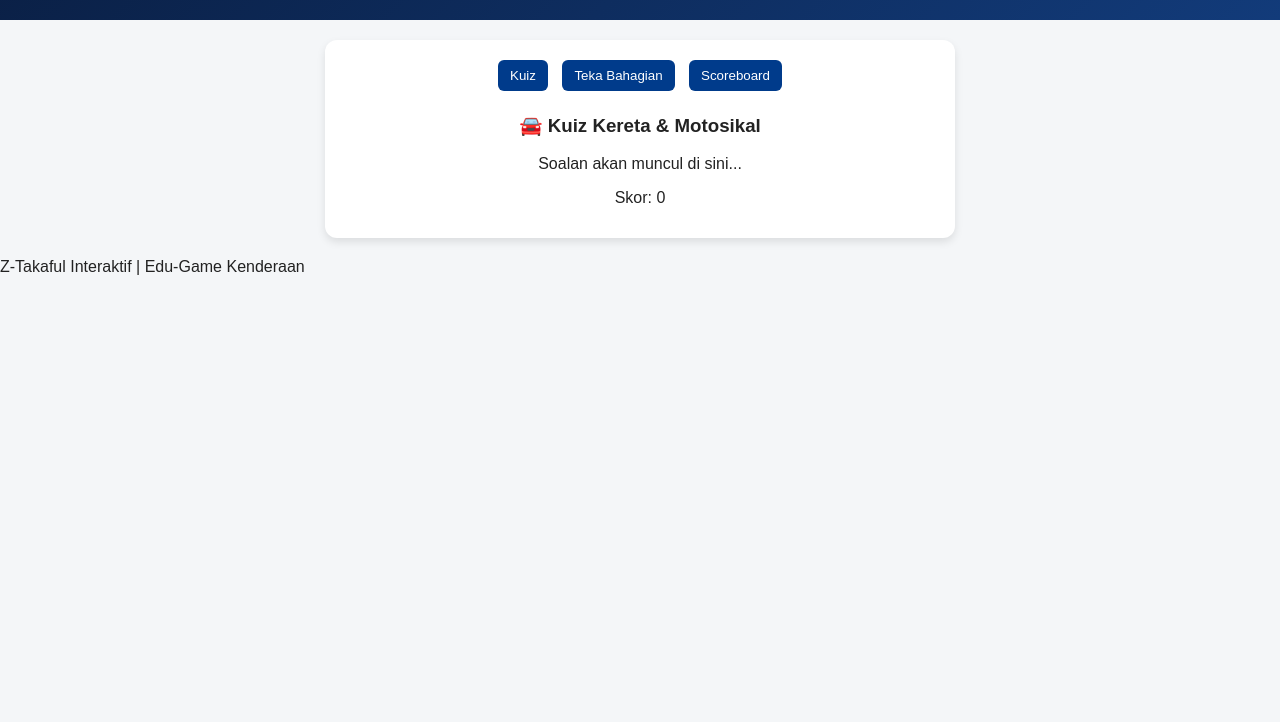
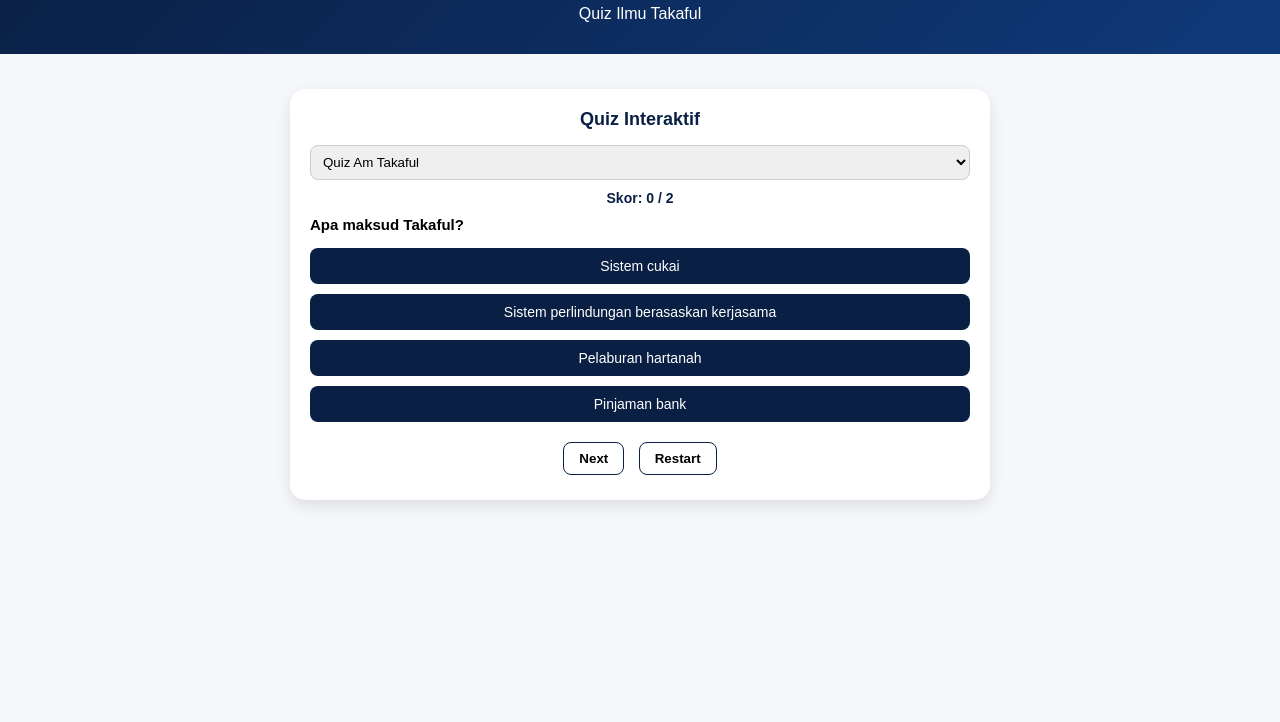
Before and after one commit to azamuslim/ztakaful-interaktif-app, a plain HTML site: page quiz.html in a window 1280 px wide. Shown: the part 78-800 px from the top of the page. Drawn offline with Linux system fonts and the light colour scheme.

Commit message:
Revamp quiz.html structure and styling

```diff
--- a/quiz.html
+++ b/quiz.html
@@ -1,65 +1,272 @@
 <!DOCTYPE html>
 <html lang="ms">
 <head>
-  <meta charset="UTF-8">
-  <title>Ztakaful Kuiz & Edukasi</title>
-  <meta name="viewport" content="width=device-width, initial-scale=1.0">
-  <link rel="stylesheet" href="style.css">
+<meta charset="UTF-8">
+<meta name="viewport" content="width=device-width, initial-scale=1.0">
+<title>Quiz Takaful | ZTakaful Interaktif</title>
+
+<style>
+body {
+  margin: 0;
+  font-family: Arial, sans-serif;
+  background: #f5f7fb;
+}
+
+header {
+  background: linear-gradient(135deg, #0a1f44, #0f3a7a);
+  color: white;
+  padding: 15px;
+  text-align: center;
+}
+
+.quiz-container {
+  max-width: 700px;
+  margin: 20px auto;
+  padding: 15px;
+}
+
+.quiz-card {
+  background: white;
+  padding: 20px;
+  border-radius: 15px;
+  box-shadow: 0 6px 15px rgba(0,0,0,0.1);
+}
+
+.quiz-title {
+  font-size: 18px;
+  font-weight: bold;
+  margin-bottom: 15px;
+  color: #0a1f44;
+  text-align: center;
+}
+
+.quiz-question {
+  font-size: 15px;
+  margin-bottom: 15px;
+  font-weight: bold;
+}
+
+.option-btn {
+  display: block;
+  width: 100%;
+  padding: 10px;
+  margin-bottom: 10px;
+  border: none;
+  background: #0a1f44;
+  color: white;
+  border-radius: 8px;
+  cursor: pointer;
+  font-size: 14px;
+  transition: 0.2s ease;
+}
+
+.option-btn:hover {
+  background: #0f3a7a;
+}
+
+.option-btn.correct {
+  background: green;
+}
+
+.option-btn.wrong {
+  background: red;
+}
+
+.quiz-footer {
+  margin-top: 15px;
+  text-align: center;
+}
+
+.control-btn {
+  padding: 8px 15px;
+  background: white;
+  border: 1px solid #0a1f44;
+  border-radius: 8px;
+  font-weight: bold;
+  cursor: pointer;
+  margin: 5px;
+}
+
+.control-btn:hover {
+  background: #0a1f44;
+  color: white;
+}
+
+.score-box {
+  text-align: center;
+  font-size: 14px;
+  margin-bottom: 10px;
+  color: #0a1f44;
+  font-weight: bold;
+}
+
+.quiz-select {
+  margin-bottom: 10px;
+  padding: 8px;
+  width: 100%;
+  border-radius: 8px;
+  border: 1px solid #ccc;
+}
+</style>
 </head>
+
 <body>
 
-<header class="header">
-  <div class="logo-area">
-    <h2>🎯 Kuiz & Teka Bahagian</h2>
-  </div>
+<header>
+  <h2>Ztakaful Interaktif App</h2>
+  <p>Quiz Ilmu Takaful</p>
 </header>
 
-<section class="quiz-container">
+<div class="quiz-container">
+  <div class="quiz-card">
 
-  <div class="tabs">
-    <button onclick="showTab('quiz')">Kuiz</button>
-    <button onclick="showTab('teka')">Teka Bahagian</button>
-    <button onclick="showTab('score')">Scoreboard</button>
-  </div>
+    <div class="quiz-title">Quiz Interaktif</div>
 
-  <!-- ✅ TAB 1: QUIZ -->
-  <div id="quiz" class="tab-content">
-    <h3>🚘 Kuiz Kereta & Motosikal</h3>
+    <select id="quizCategory" class="quiz-select" onchange="changeCategory()">
+      <option value="general">Quiz Am Takaful</option>
+      <option value="vehicle">Quiz Kereta & Motosikal</option>
+      <option value="compare">Quiz Takaful vs Insurans</option>
+      <option value="guess">Teka Bahagian Kereta & Motor</option>
+    </select>
 
-    <div id="questionBox">
-      <p id="question">Soalan akan muncul di sini...</p>
-      <div id="answers"></div>
+    <div class="score-box">
+      Skor: <span id="score">0</span> / <span id="total">0</span>
     </div>
 
-    <p>Skor: <span id="score">0</span></p>
+    <div class="quiz-question" id="question">Soalan akan muncul di sini</div>
+    <div id="options"></div>
+
+    <div class="quiz-footer">
+      <button class="control-btn" onclick="nextQuestion()">Next</button>
+      <button class="control-btn" onclick="restartQuiz()">Restart</button>
+    </div>
+
   </div>
+</div>
 
-  <!-- ✅ TAB 2: TEKA PART -->
-  <div id="teka" class="tab-content" style="display:none;">
-    <h3>🔧 Teka Bahagian Kenderaan</h3>
+<script>
+let score = 0;
+let currentIndex = 0;
 
-    <img id="partImage" src="engine.png" alt="Bahagian kenderaan" style="width:200px;">
+let questions = {
 
-    <p>Bahagian ini ialah:</p>
-    <input type="text" id="guessInput" placeholder="Tulis jawapan...">
-    <button onclick="checkGuess()">Semak</button>
+  general: [
+    {
+      q: "Apa maksud Takaful?",
+      options: ["Sistem cukai", "Sistem perlindungan berasaskan kerjasama", "Pelaburan hartanah", "Pinjaman bank"],
+      answer: 1
+    },
+    {
+      q: "Konsep utama dalam takaful ialah?",
+      options: ["Riba", "Gharar", "Tabarru’", "Faedah"],
+      answer: 2
+    }
+  ],
 
-    <p id="guessResult"></p>
-  </div>
+  vehicle: [
+    {
+      q: "Apa kegunaan cukai jalan (road tax)?",
+      options: ["Bayar saman", "Kebenaran guna kenderaan di jalan", "Bayar insurans", "Minyak percuma"],
+      answer: 1
+    },
+    {
+      q: "Bahagian yang mengawal kelajuan kereta ialah?",
+      options: ["Brake", "Steering", "Throttle", "Clutch"],
+      answer: 2
+    }
+  ],
 
-  <!-- ✅ TAB 3: SCORE -->
-  <div id="score" class="tab-content" style="display:none;">
-    <h3>🏆 Scoreboard</h3>
-    <p>Skor Terkumpul: <span id="totalScore">0</span></p>
-    <button onclick="resetScore()">Reset Score</button>
-  </div>
+  compare: [
+    {
+      q: "Perbezaan utama takaful & insurans konvensional ialah?",
+      options: ["Harga", "Konsep syariah vs riba", "Warna kad", "Syarikat"],
+      answer: 1
+    },
+    {
+      q: "Dalam takaful, konsep perkongsian risiko dikenali sebagai?",
+      options: ["Tabarru’", "Riba", "Pinjaman", "Dividen"],
+      answer: 0
+    }
+  ],
 
-</section>
+  guess: [
+    {
+      q: "Bahagian ini digunakan untuk memberhentikan kenderaan.",
+      options: ["Gear", "Brake", "Radiator", "Alternator"],
+      answer: 1
+    },
+    {
+      q: "Komponen ini mengecas bateri kereta.",
+      options: ["Radiator", "Spark Plug", "Alternator", "Clutch"],
+      answer: 2
+    }
+  ]
 
-<footer>
-  <p>Z-Takaful Interaktif | Edu-Game Kenderaan</p>
-</footer>
+};
 
-<script src="quiz.js"></script>
+let currentCategory = "general";
+
+function loadQuestion() {
+  const qData = questions[currentCategory][currentIndex];
+
+  document.getElementById("question").innerText = qData.q;
+  document.getElementById("total").innerText = questions[currentCategory].length;
+  document.getElementById("score").innerText = score;
+
+  const optionsDiv = document.getElementById("options");
+  optionsDiv.innerHTML = "";
+
+  qData.options.forEach((opt, index) => {
+    const btn = document.createElement("button");
+    btn.classList.add("option-btn");
+    btn.innerText = opt;
+
+    btn.onclick = () => checkAnswer(btn, index, qData.answer);
+    optionsDiv.appendChild(btn);
+  });
+}
+
+function checkAnswer(button, selected, correct) {
+  const allBtns = document.querySelectorAll(".option-btn");
+
+  allBtns.forEach(btn => btn.disabled = true);
+
+  if (selected === correct) {
+    button.classList.add("correct");
+    score++;
+  } else {
+    button.classList.add("wrong");
+    allBtns[correct].classList.add("correct");
+  }
+
+  document.getElementById("score").innerText = score;
+}
+
+function nextQuestion() {
+  currentIndex++;
+  if (currentIndex >= questions[currentCategory].length) {
+    alert("Quiz tamat! Skor akhir: " + score);
+    currentIndex = 0;
+    score = 0;
+  }
+  loadQuestion();
+}
+
+function restartQuiz() {
+  currentIndex = 0;
+  score = 0;
+  loadQuestion();
+}
+
+function changeCategory() {
+  currentCategory = document.getElementById("quizCategory").value;
+  currentIndex = 0;
+  score = 0;
+  loadQuestion();
+}
+
+loadQuestion();
+</script>
+
 </body>
 </html>
```
